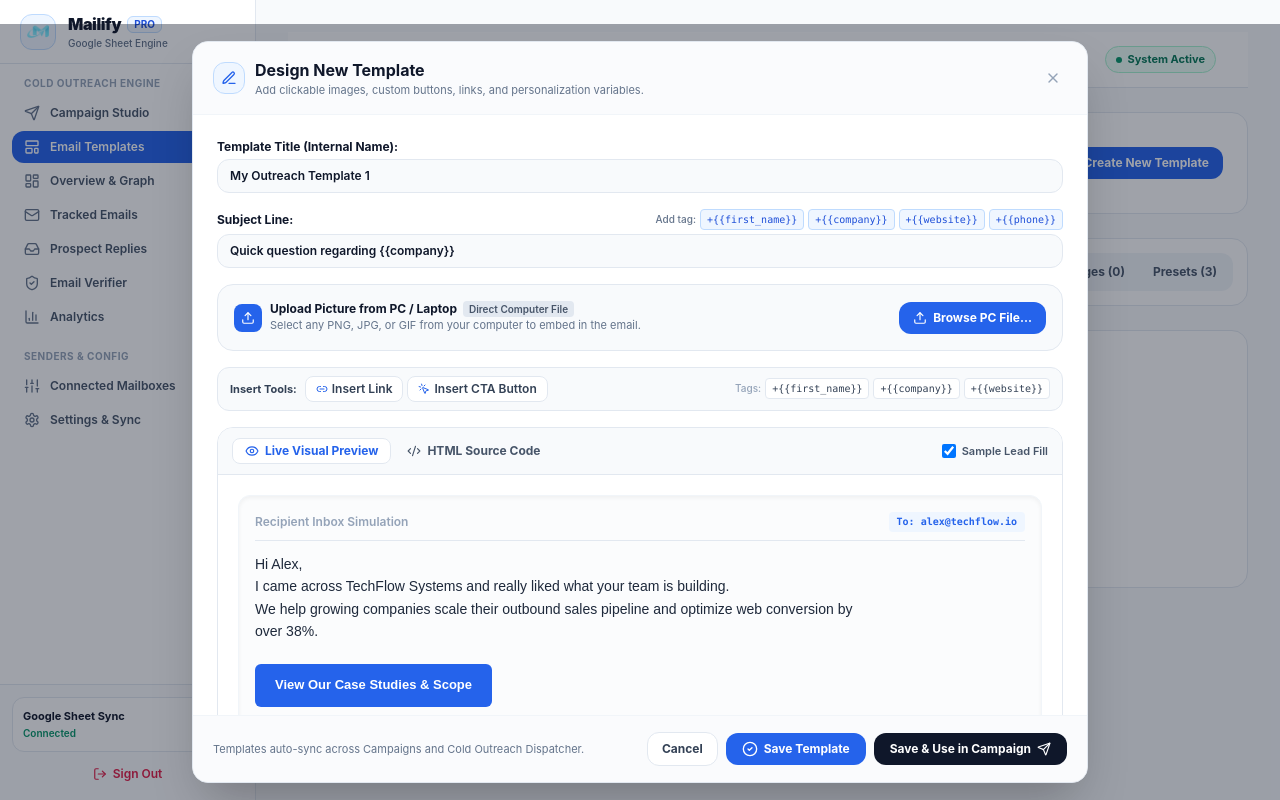
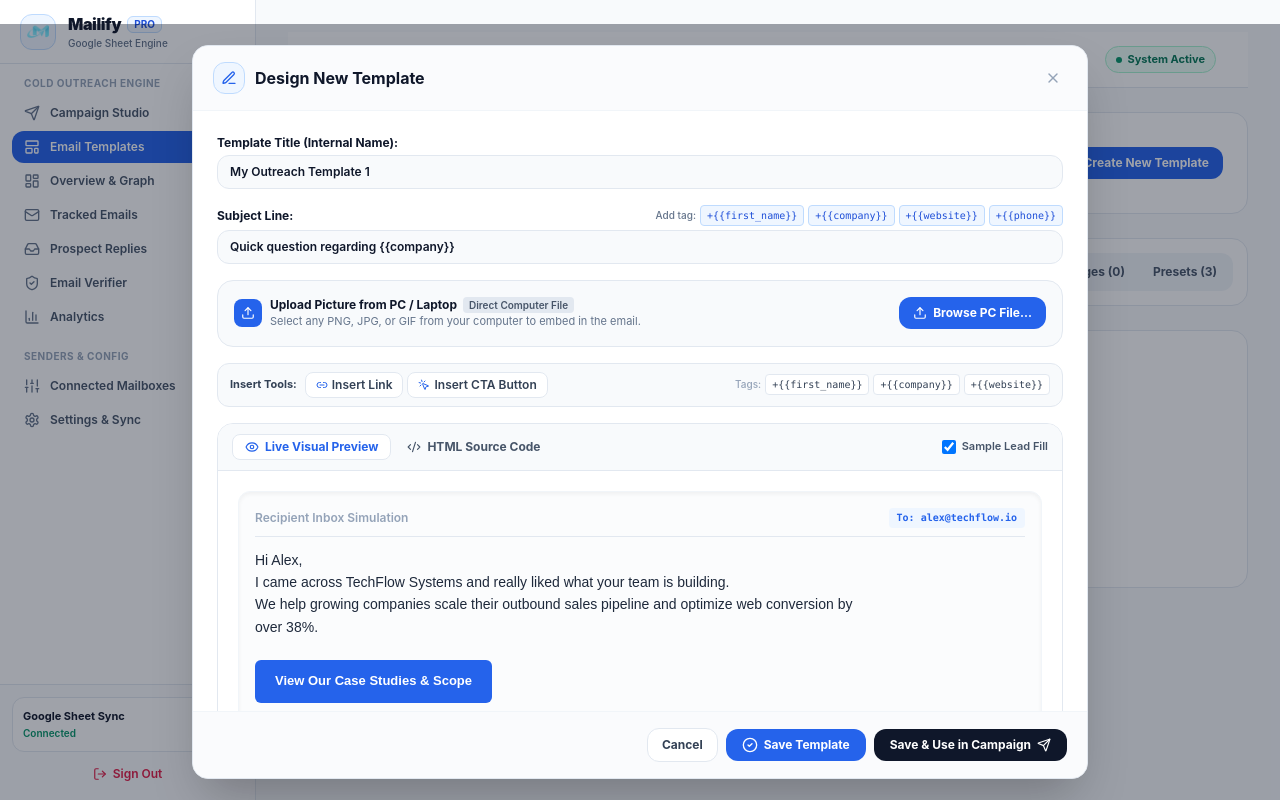
Before and after one commit to zeeshan99996/EMAIL-TRACKER-, a Next.js app: page /dashboard/templates in a window 1280 px wide. Both pictures are taken after typing "Sample" into the empty fields and a click on the button "Create New Template". Built offline with nearby package versions, Linux system fonts and the light colour scheme.

Commit message:
fix(ui): remove redundant helper subtitles and instruction texts from template modals

```diff
--- a/app/dashboard/templates/page.tsx
+++ b/app/dashboard/templates/page.tsx
@@ -748,9 +748,6 @@ export default function TemplatesPage() {
                   <h3 className="text-base font-bold text-slate-900">
                     AI Template Studio
                   </h3>
-                  <p className="text-[11px] text-slate-500">
-                    Type your requirements or command to automatically generate a complete outreach template.
-                  </p>
                 </div>
               </div>
 
@@ -767,11 +764,10 @@ export default function TemplatesPage() {
             <div className="p-5 sm:p-6 space-y-5 max-h-[75vh] overflow-y-auto">
               {/* Command Input Area */}
               <div>
-                <div className="flex items-center justify-between mb-1.5">
+                <div className="mb-1.5">
                   <label className="text-xs font-bold text-slate-900">
                     Template Requirements / Command:
                   </label>
-                  <span className="text-[10px] text-slate-500">Plain text or instructions</span>
                 </div>
                 <textarea
                   rows={4}
@@ -915,11 +911,7 @@ export default function TemplatesPage() {
               </div>
 
               {/* Generate Action Button */}
-              <div className="flex flex-col sm:flex-row sm:items-center justify-between gap-2 pt-1">
-                <span className="text-[11px] text-slate-500">
-                  Instant AI synthesis (&lt; 1s) with <code>{`{{first_name}}`}</code>, <code>{`{{company}}`}</code>, and <code>{`{{website}}`}</code>.
-                </span>
-
+              <div className="flex items-center justify-end pt-1">
                 <button
                   type="button"
                   onClick={handleGenerateTemplate}
@@ -1014,10 +1006,7 @@ export default function TemplatesPage() {
             </div>
 
             {/* Modal Footer */}
-            <div className="px-5 py-3 border-t border-slate-100 bg-slate-50/70 flex items-center justify-between">
-              <span className="text-[11px] text-slate-500">
-                Generated templates can be edited, saved, or launched in campaigns anytime.
-              </span>
+            <div className="px-5 py-3 border-t border-slate-100 bg-slate-50/70 flex items-center justify-end">
               <button
                 type="button"
                 onClick={() => setShowAiModal(false)}
@@ -1046,9 +1035,6 @@ export default function TemplatesPage() {
                   <h3 className="text-base font-bold text-slate-900">
                     {editingTemplateId ? 'Edit Outreach Template' : 'Design New Template'}
                   </h3>
-                  <p className="text-[11px] text-slate-500">
-                    Add clickable images, custom buttons, links, and personalization variables.
-                  </p>
                 </div>
               </div>
 
@@ -1386,11 +1372,7 @@ export default function TemplatesPage() {
             </div>
 
             {/* Modal Footer */}
-            <div className="flex flex-col sm:flex-row sm:items-center justify-between gap-3 px-5 py-4 border-t border-slate-100 bg-slate-50/70">
-              <span className="text-[11px] text-slate-500">
-                Templates auto-sync across Campaigns and Cold Outreach Dispatcher.
-              </span>
-
+            <div className="flex items-center justify-end gap-2 px-5 py-4 border-t border-slate-100 bg-slate-50/70">
               <div className="flex items-center gap-2">
                 <button
                   type="button"
```
